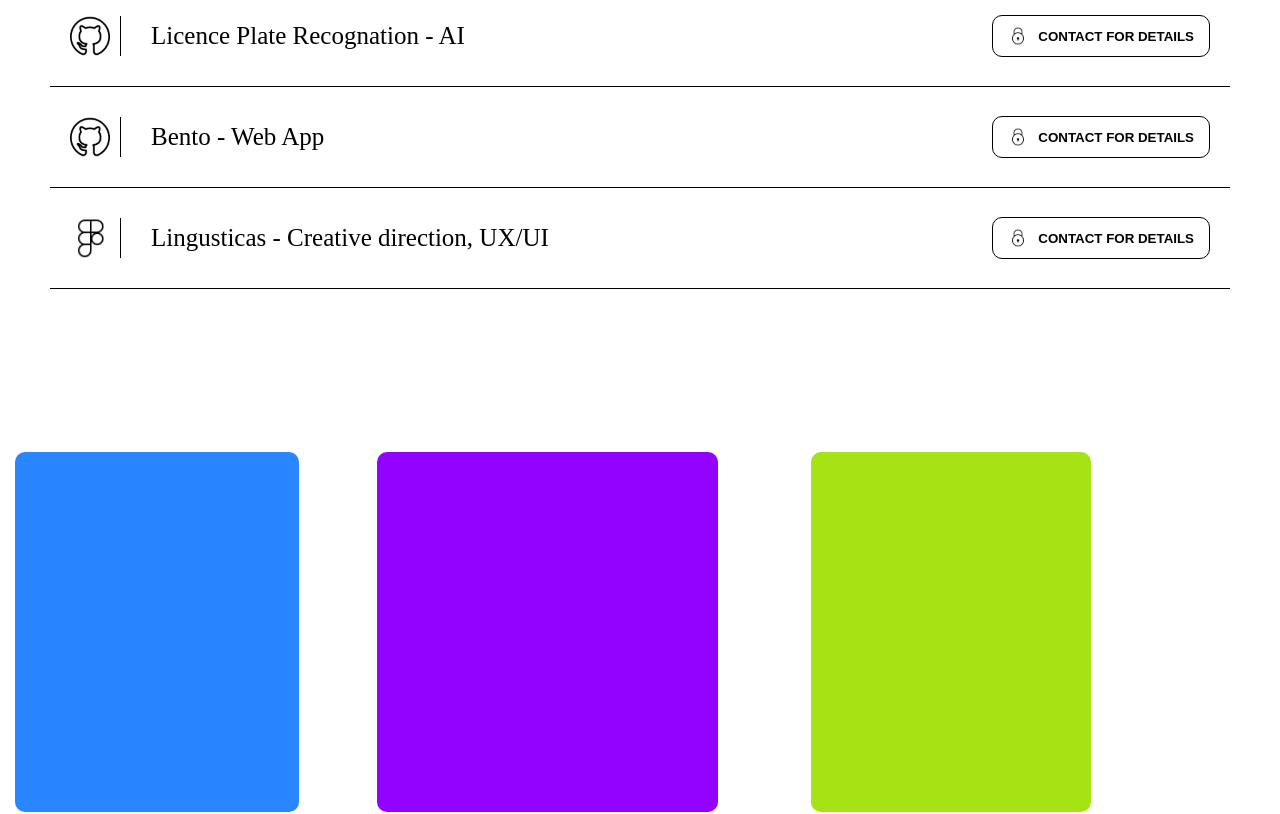
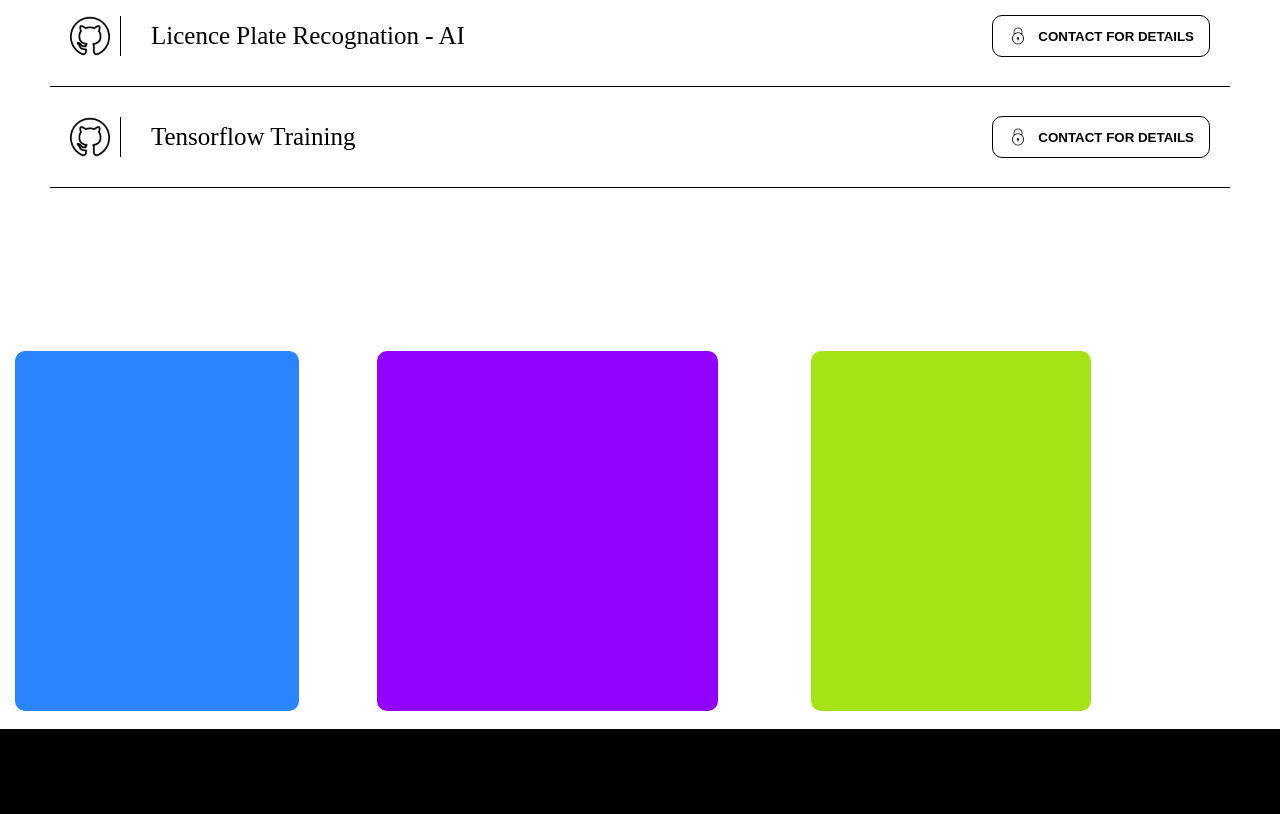
Before and after one commit to TOLOJANAHAR/natacha-portfolio, a React (Create React App) app: page / in a window 1280 px wide. Shown: the part 2180-2994 px from the top of the page. Built offline with nearby package versions, Linux system fonts and the light colour scheme.

Commit message:
Add files via upload

```diff
--- a/src/components/Projet/projet.js
+++ b/src/components/Projet/projet.js
@@ -9,6 +9,7 @@ import lingustica from '../../image/lingustica.png';
 import reserve from '../../image/reserve.png';
 import bento from '../../image/bento.png';
 import licence from '../../image/licence.png';
+import tensorflow from '../../image/tensorflow.png';
 
 import { useGSAP } from "@gsap/react";
 import { ScrollTrigger } from "gsap/all";
@@ -161,8 +162,7 @@ function Projets({ typeProjet, titreProjet, id, source }) {
           <Projets typeProjet={figma} titreProjet={"Reserve - Mobile Design"} source={reserve} id={2} />
           <Projets typeProjet={git} titreProjet={"Bento - Web App"} source={bento} id={3} />
           <Projets typeProjet={git} titreProjet={"Licence Plate Recognation - AI"} source={licence} id={4} />
-          <Projets typeProjet={git} titreProjet={"Bento - Web App"} source={bento} id={5} />
-          <Projets typeProjet={figma} titreProjet={"Lingusticas - Creative direction, UX/UI"} source={lingustica} id={6} />
+          <Projets typeProjet={git} titreProjet={"Tensorflow Training"} source={tensorflow} id={5} />
         </div>
       </div>
     )
```
